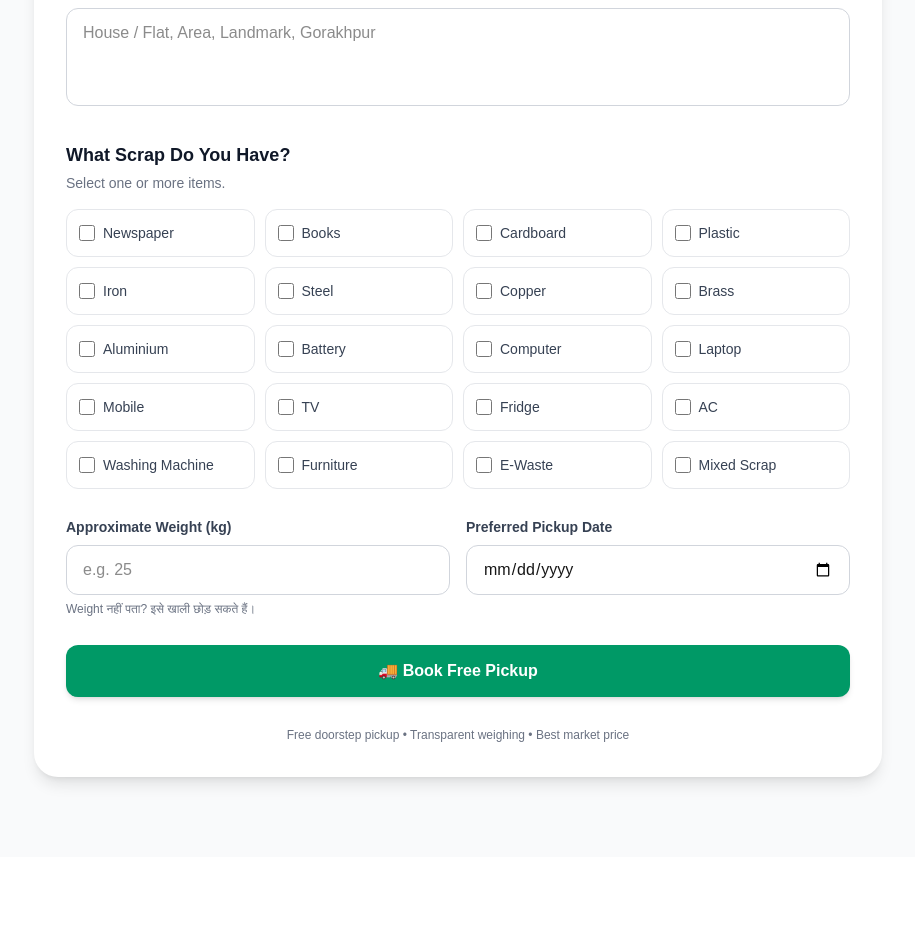
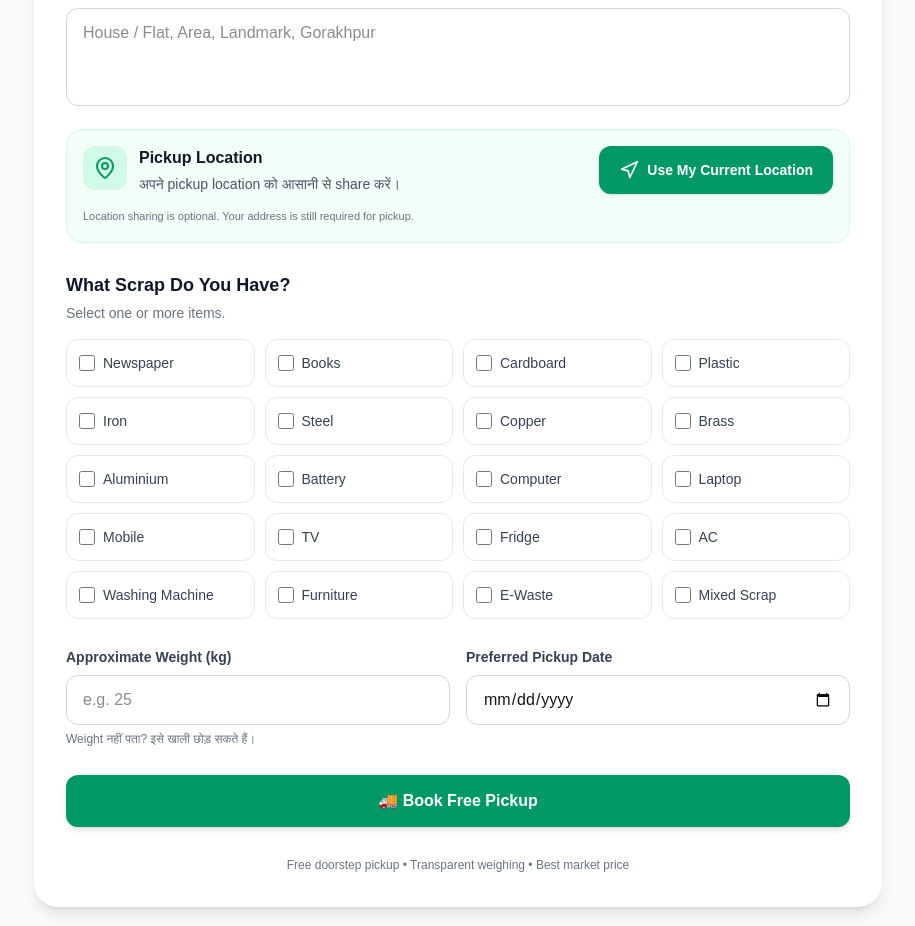
Before and after one commit to kabadibabaofficial/kabadi-baba-website, a Next.js app: page / in a window 1280 px wide. Shown: the part 5126-6052 px from the top of the page, without its empty margins (182-1097 px from the left). Built offline with nearby package versions, Linux system fonts and the light colour scheme; no server answers; the database is empty.

Commit message:
Add pickup location feature

```diff
--- a/components/BookPickup.tsx
+++ b/components/BookPickup.tsx
@@ -2,6 +2,7 @@
 
 import React, { useState } from "react";
 import { supabase } from "../lib/supabase";
+import { MapPin, Navigation } from "lucide-react";
 
 const SCRAP_ITEMS = [
   "Newspaper",
@@ -33,6 +34,13 @@ export default function BookPickup() {
   const [scrap, setScrap] = useState<string[]>([]);
   const [weight, setWeight] = useState("");
   const [pickupDate, setPickupDate] = useState("");
+
+  // Location
+  const [latitude, setLatitude] = useState<number | null>(null);
+  const [longitude, setLongitude] = useState<number | null>(null);
+  const [locationLoading, setLocationLoading] = useState(false);
+  const [locationMessage, setLocationMessage] = useState("");
+
   const [loading, setLoading] = useState(false);
   const [success, setSuccess] = useState("");
   const [errorMessage, setErrorMessage] = useState("");
@@ -44,6 +52,58 @@ export default function BookPickup() {
       prev.includes(item)
         ? prev.filter((i) => i !== item)
         : [...prev, item]
+    );
+  };
+
+  // GET CURRENT LOCATION
+  const handleGetLocation = () => {
+    setLocationMessage("");
+    setErrorMessage("");
+
+    if (!navigator.geolocation) {
+      setLocationMessage("Your browser does not support location.");
+      return;
+    }
+
+    setLocationLoading(true);
+
+    navigator.geolocation.getCurrentPosition(
+      (position) => {
+        const lat = position.coords.latitude;
+        const lng = position.coords.longitude;
+
+        setLatitude(lat);
+        setLongitude(lng);
+
+        setLocationMessage(
+          "✓ Location captured successfully."
+        );
+
+        setLocationLoading(false);
+      },
+      (error) => {
+        console.error("Location error:", error);
+
+        let message =
+          "Unable to get your location. Please allow location permission.";
+
+        if (error.code === error.PERMISSION_DENIED) {
+          message =
+            "Location permission denied. Please allow location access in your browser.";
+        } else if (error.code === error.POSITION_UNAVAILABLE) {
+          message = "Your location is currently unavailable. Please try again.";
+        } else if (error.code === error.TIMEOUT) {
+          message = "Location request timed out. Please try again.";
+        }
+
+        setLocationMessage(message);
+        setLocationLoading(false);
+      },
+      {
+        enableHighAccuracy: true,
+        timeout: 15000,
+        maximumAge: 0,
+      }
     );
   };
 
@@ -99,15 +159,19 @@ export default function BookPickup() {
           scrap_type: scrap.join(", "),
           weight: numericWeight,
           pickup_date: pickupDate || today,
+          latitude,
+          longitude,
           status: "pending",
         },
       ]);
 
       if (error) {
         console.error("Booking error:", error);
+
         setErrorMessage(
           "Unable to submit your pickup request. Please try again."
         );
+
         return;
       }
 
@@ -121,8 +185,12 @@ export default function BookPickup() {
       setScrap([]);
       setWeight("");
       setPickupDate("");
+      setLatitude(null);
+      setLongitude(null);
+      setLocationMessage("");
     } catch (error) {
       console.error("Unexpected booking error:", error);
+
       setErrorMessage(
         "Something went wrong. Please try again."
       );
@@ -158,6 +226,7 @@ export default function BookPickup() {
           onSubmit={handleSubmit}
           className="space-y-7 rounded-3xl bg-white p-5 shadow-lg sm:p-8"
         >
+
           {/* CUSTOMER DETAILS */}
           <div>
             <h3 className="mb-4 text-lg font-bold text-gray-900">
@@ -166,6 +235,7 @@ export default function BookPickup() {
 
             <div className="grid gap-4 sm:grid-cols-2">
 
+              {/* NAME */}
               <div>
                 <label
                   htmlFor="booking-name"
@@ -187,6 +257,7 @@ export default function BookPickup() {
                 />
               </div>
 
+              {/* MOBILE */}
               <div>
                 <label
                   htmlFor="booking-mobile"
@@ -214,6 +285,7 @@ export default function BookPickup() {
                 />
               </div>
 
+              {/* ADDRESS */}
               <div className="sm:col-span-2">
                 <label
                   htmlFor="booking-address"
@@ -233,6 +305,73 @@ export default function BookPickup() {
                   className="w-full resize-none rounded-xl border border-gray-300 px-4 py-3 outline-none transition focus:border-emerald-500 focus:ring-2 focus:ring-emerald-100 disabled:bg-gray-100"
                 />
               </div>
+
+              {/* LOCATION */}
+              <div className="sm:col-span-2">
+                <div className="rounded-2xl border border-emerald-100 bg-emerald-50/60 p-4">
+
+                  <div className="flex flex-col gap-3 sm:flex-row sm:items-center sm:justify-between">
+
+                    <div className="flex items-start gap-3">
+                      <div className="flex h-11 w-11 shrink-0 items-center justify-center rounded-xl bg-emerald-100">
+                        <MapPin className="h-6 w-6 text-emerald-600" />
+                      </div>
+
+                      <div>
+                        <h4 className="font-bold text-gray-900">
+                          Pickup Location
+                        </h4>
+
+                        <p className="mt-1 text-xs leading-5 text-gray-600 sm:text-sm">
+                          अपने pickup location को आसानी से share करें।
+                        </p>
+                      </div>
+                    </div>
+
+                    <button
+                      type="button"
+                      onClick={handleGetLocation}
+                      disabled={loading || locationLoading}
+                      className="inline-flex min-h-[48px] items-center justify-center gap-2 rounded-xl bg-emerald-600 px-5 py-3 text-sm font-bold text-white shadow-sm transition hover:bg-emerald-700 disabled:cursor-not-allowed disabled:opacity-60"
+                    >
+                      <Navigation className="h-5 w-5" />
+
+                      {locationLoading
+                        ? "Getting Location..."
+                        : "Use My Current Location"}
+                    </button>
+
+                  </div>
+
+                  {locationMessage && (
+                    <div
+                      className={`mt-3 rounded-xl px-3 py-2 text-xs font-medium sm:text-sm ${
+                        latitude !== null && longitude !== null
+                          ? "bg-emerald-100 text-emerald-800"
+                          : "bg-amber-100 text-amber-800"
+                      }`}
+                    >
+                      {locationMessage}
+                    </div>
+                  )}
+
+                  {latitude !== null && longitude !== null && (
+                    <div className="mt-3 rounded-xl bg-white p-3 text-xs text-gray-600">
+                      <span className="font-semibold text-gray-800">
+                        Location captured:
+                      </span>{" "}
+                      {latitude.toFixed(6)}, {longitude.toFixed(6)}
+                    </div>
+                  )}
+
+                  <p className="mt-3 text-[11px] leading-5 text-gray-500">
+                    Location sharing is optional. Your address is still required
+                    for pickup.
+                  </p>
+
+                </div>
+              </div>
+
             </div>
           </div>
 
@@ -323,6 +462,7 @@ export default function BookPickup() {
                 className="min-h-[50px] w-full rounded-xl border border-gray-300 px-4 py-3 outline-none transition focus:border-emerald-500 focus:ring-2 focus:ring-emerald-100 disabled:bg-gray-100"
               />
             </div>
+
           </div>
 
           {/* ERROR */}
@@ -357,6 +497,7 @@ export default function BookPickup() {
           <p className="text-center text-xs leading-5 text-gray-500">
             Free doorstep pickup • Transparent weighing • Best market price
           </p>
+
         </form>
       </div>
     </section>
```
